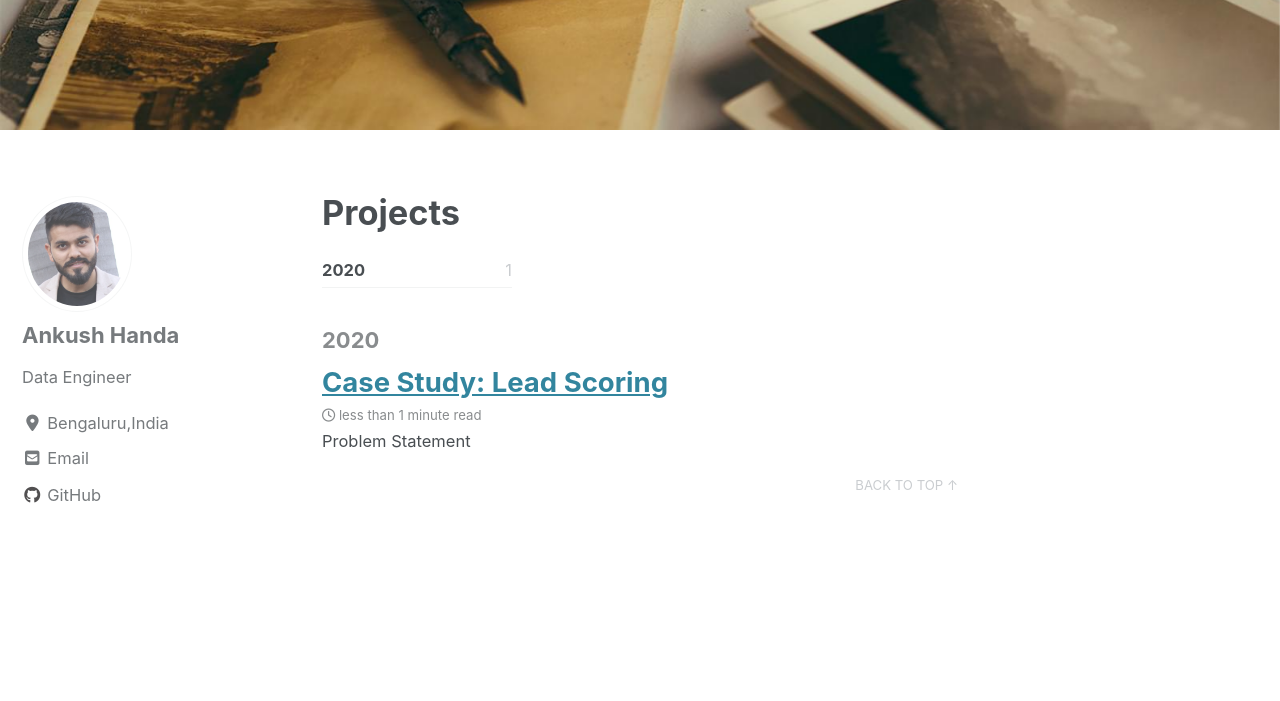
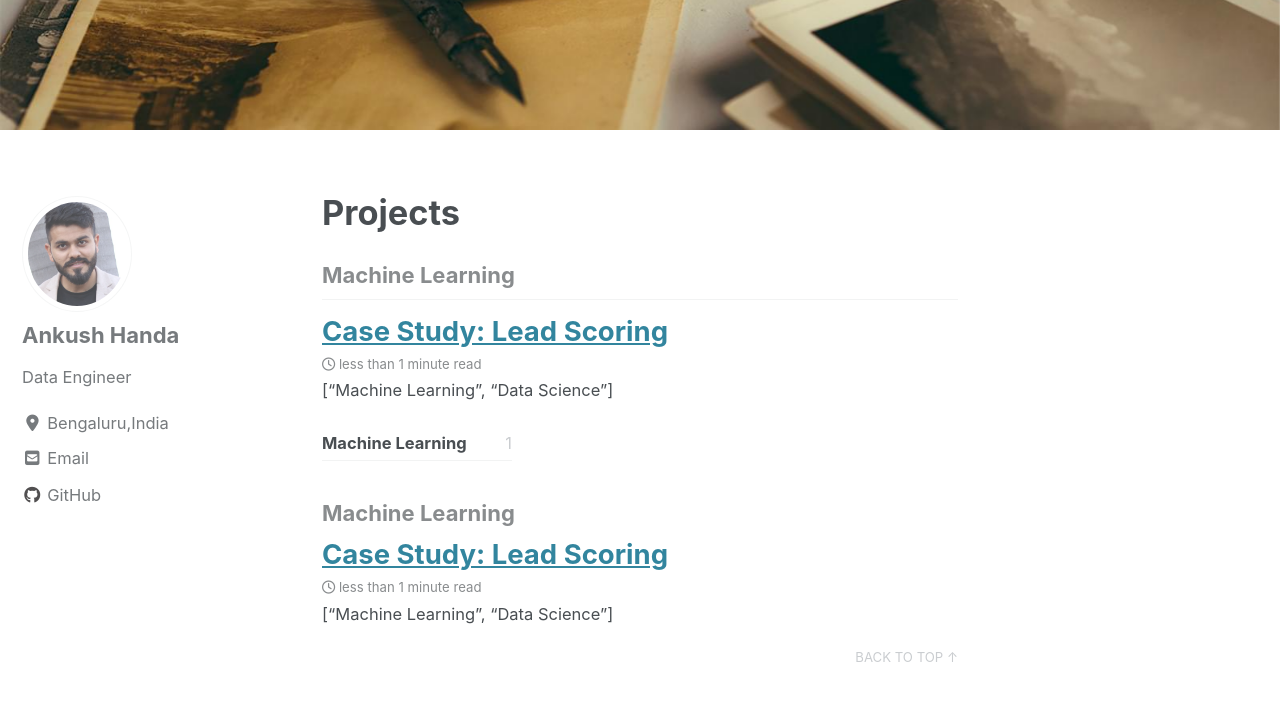
Before and after one commit to ankushhanda/ankushhanda.github.io, a Jekyll site: the page built from _pages/projects.md, in a window 1280 px wide and 900 px high, scrolled down 366 px. Shown: the top 701 px of the window. Built offline with Jekyll 4.4.1, drawn with Linux system fonts in a browser that asks for light colours; cached includes are drawn as plain includes; nearby versions of some CDN libraries.

Commit message:
changed layout n post

```diff
--- a/_pages/projects.md
+++ b/_pages/projects.md
@@ -1,8 +1,18 @@
 ---
-layout: posts
+layout: categories
 permalink: /projects/
 title: "Projects"
 author_profile: true
 header:
   image: "/images/unsplash-image-3.jpg"
 ---
+
+{% include group-by-array collection=site.posts field="categories" %}
+
+{% for category in group_names %}
+  {% assign posts = group_items[forloop.index0] %}
+  <h2 id="{{ category | slugify }}" class="archive__subtitle">{{ category }}</h2>
+  {% for post in posts %}
+    {% include archive-single.html %}
+  {% endfor %}
+{% endfor %}
--- a/_posts/2020-03-01-Lead_Scoring.md
+++ b/_posts/2020-03-01-Lead_Scoring.md
@@ -1,6 +1,11 @@
 ---
 title: "Case Study: Lead Scoring"
 date: 2020-03-01
+excerpt:
+  - Machine Learning
+  - Data Science
+categories:
+  - Machine Learning
 tags:
   - Machine Learning
   - Data Science
```
